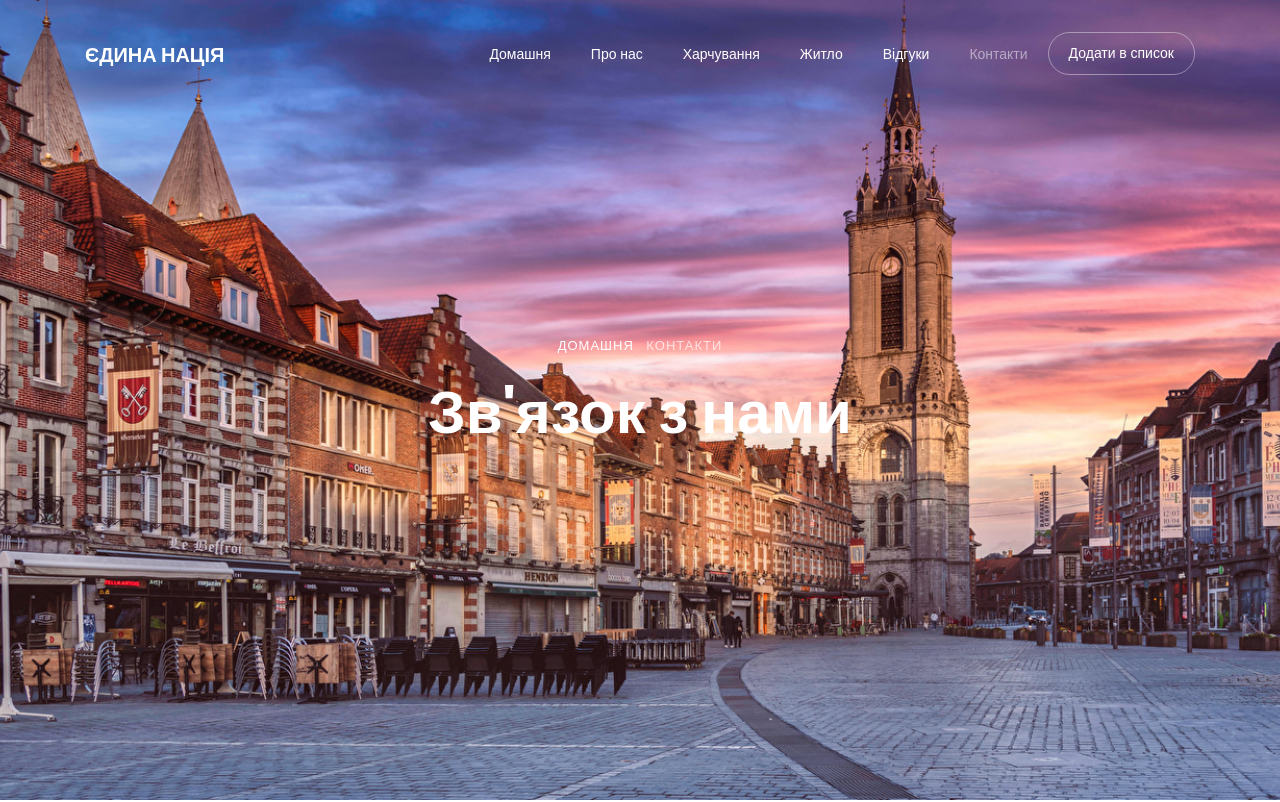
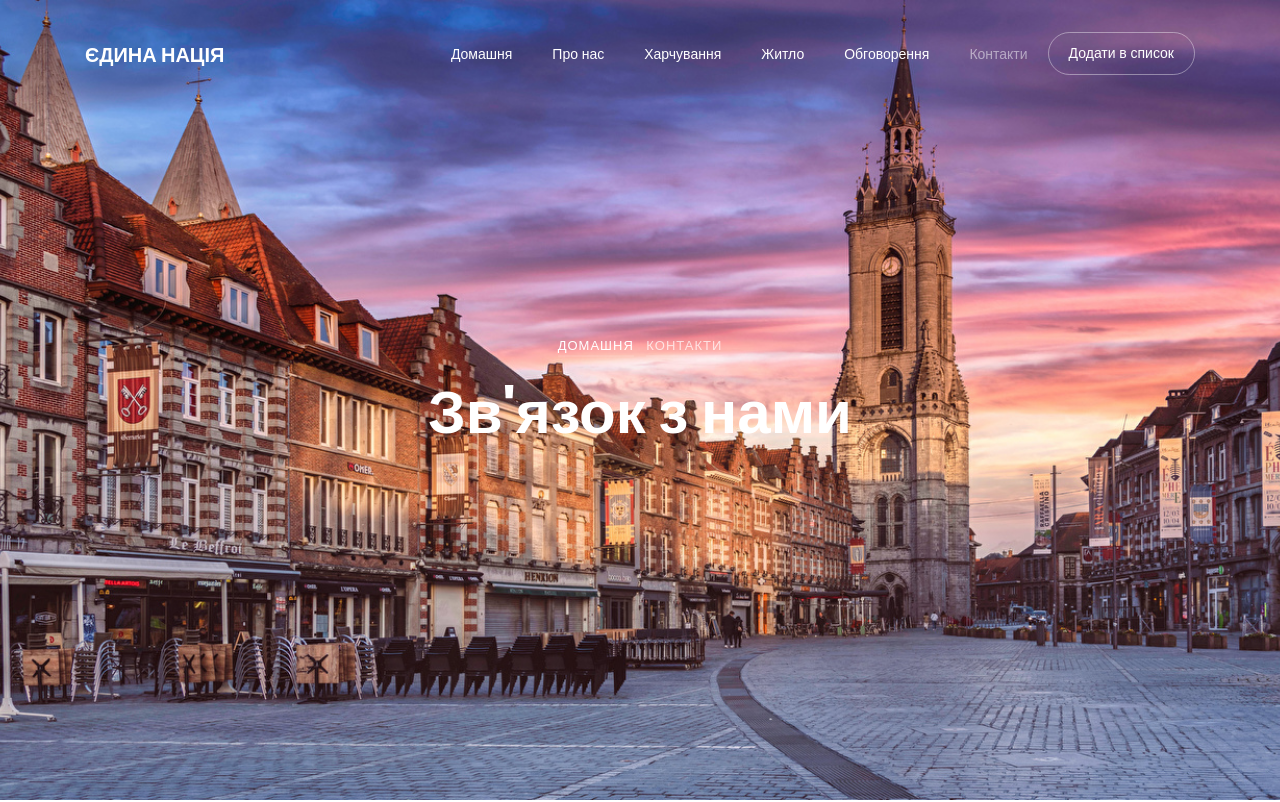
Before and after one commit to soul88888888/dusheiko88, a plain HTML site: page contact.html in a window 1280 px wide. Shown: the top 802 px of the page. Drawn offline with Linux system fonts and the light colour scheme; some packages are replaced by stand-ins of ours; no server answers; files whose address does not match are found by name.

Commit message:
Update contact.html

```diff
--- a/contact.html
+++ b/contact.html
@@ -42,7 +42,7 @@
           <li class="nav-item"><a href="about.html" class="nav-link">Про нас</a></li>
           <li class="nav-item"><a href="tour.html" class="nav-link">Харчування</a></li>
           <li class="nav-item"><a href="hotel.html" class="nav-link">Житло</a></li>
-          <li class="nav-item"><a href="blog.html" class="nav-link">Відгуки</a></li>
+          <li class="nav-item"><a href="blog.html" class="nav-link">Обговорення</a></li>
           <li class="nav-item active"><a href="contact.html" class="nav-link">Контакти</a></li>
           <li class="nav-item cta"><a href="contact.html" class="nav-link"><span>Додати в список</span></a></li>
         </ul>
```
